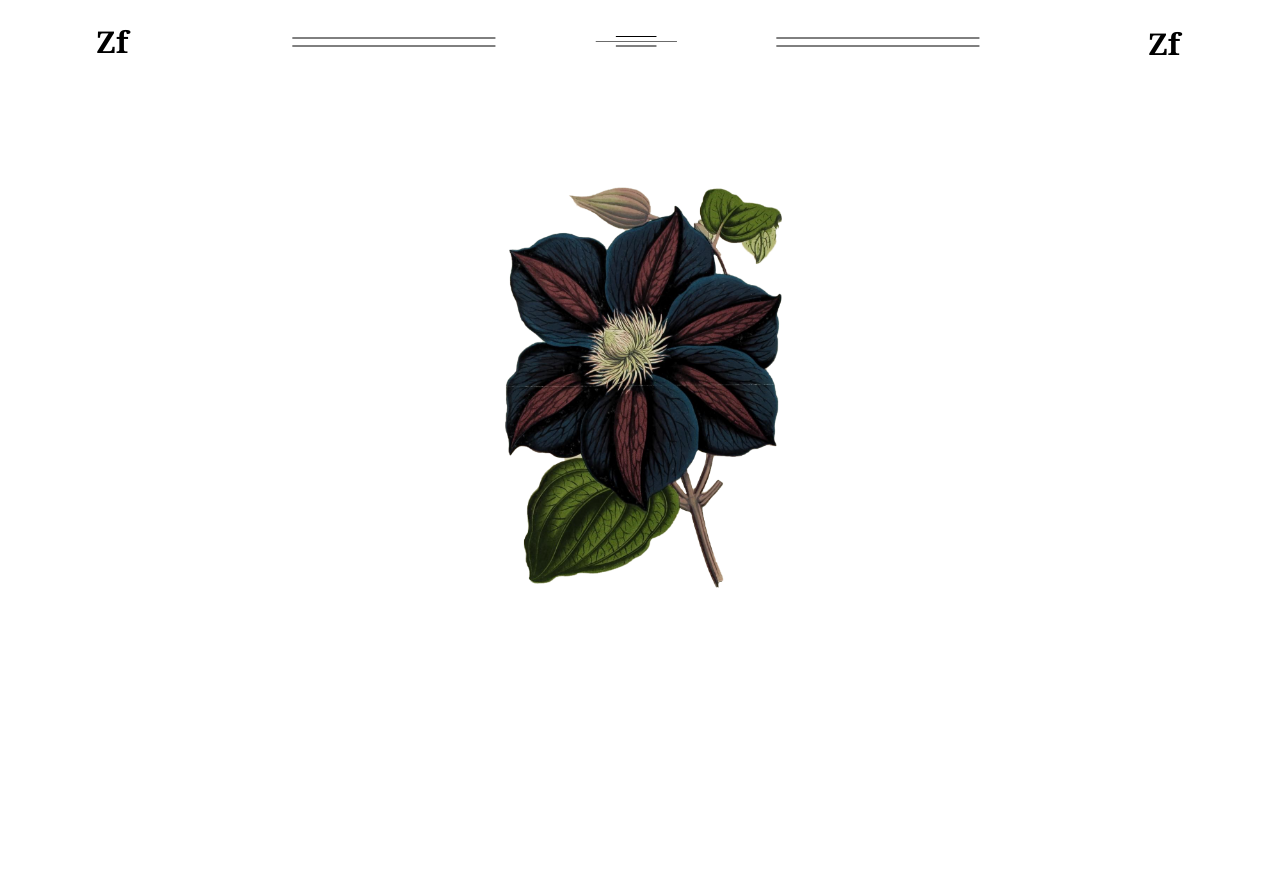
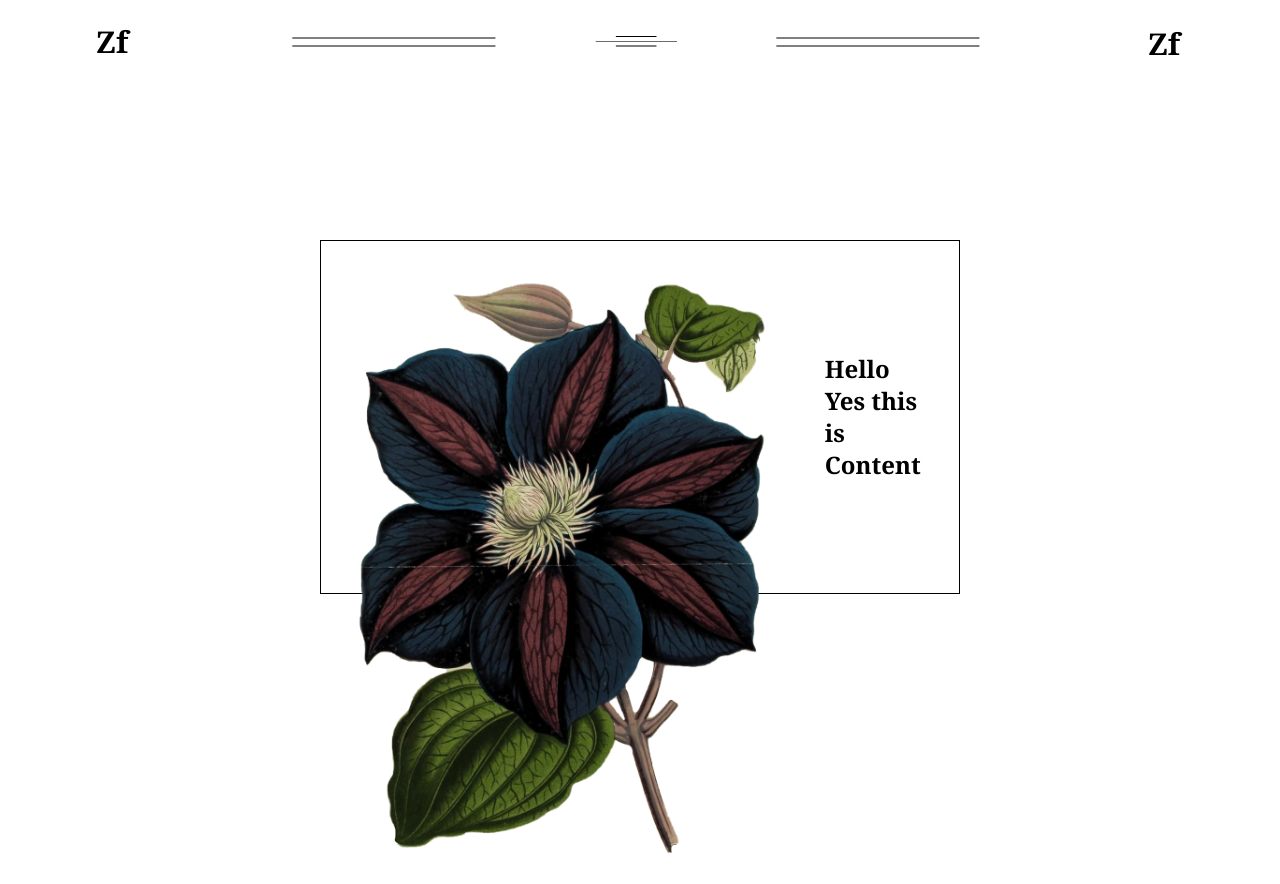
Before and after one commit to paul-lorenc/zipperfield-dot-co, a Next.js app: page / in a window 1280 px wide. Before the commit the page ends 800 px from the top, so only its background shows below. Built offline with nearby package versions, Linux system fonts and the light colour scheme.

Commit message:
home page content test

```diff
--- a/pages/index.tsx
+++ b/pages/index.tsx
@@ -3,8 +3,29 @@ import Image from "next/image";
 export default function Home() {
   return (
     <Container>
-      <div className="font-serif text-2xl font-extrabold items-center mt-20 max-w-2xl">
-        <Image src="/images/flower.png" width={1050} height={750} priority />
+      <div className="font-serif text-black dark:text-white text-2xl font-extrabold items-center justify-center mt-20 md:mt-40 max-w-2xl px-4">
+        <div className="flex flex-col md:flex-row items-center border border-black dark:border-white p-4">
+          <div
+            className="relative w-60 lg:w-screen h-auto max-w-sm md:max-w-xl max-h-80"
+            // style={{
+            //   position: "relative",
+            //   width: "200px",
+            //   height: "200px",
+            //   maxHeight: "200px",
+            //   maxWidth: "200px",
+            // }}
+          >
+            <Image
+              src="/images/flower.png"
+              width={500}
+              height={700}
+              layout="responsive"
+              sizes="300px"
+              priority
+            />
+          </div>
+          <div className="py-20 pl-10 pr-4">Hello Yes this is Content</div>
+        </div>
       </div>
     </Container>
   );
```
Also changed, not shown: public/images/flower.png.
